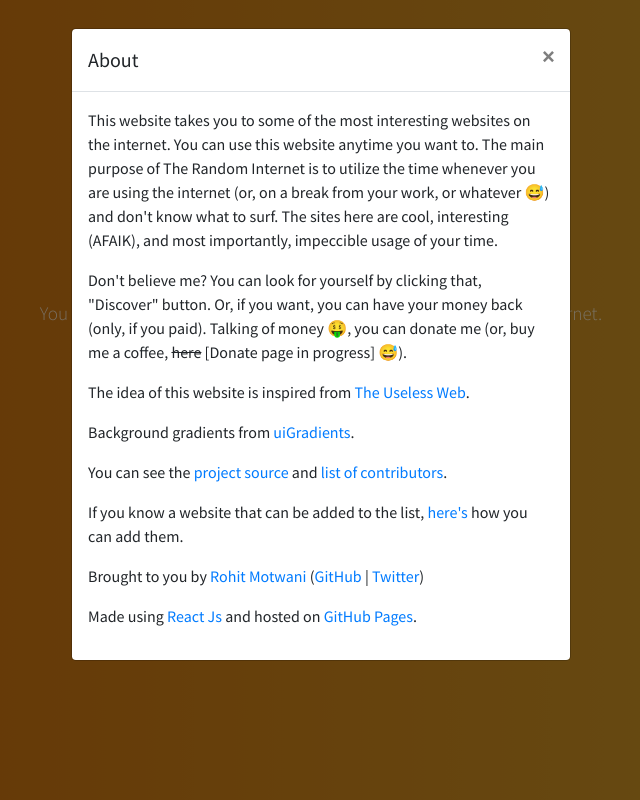
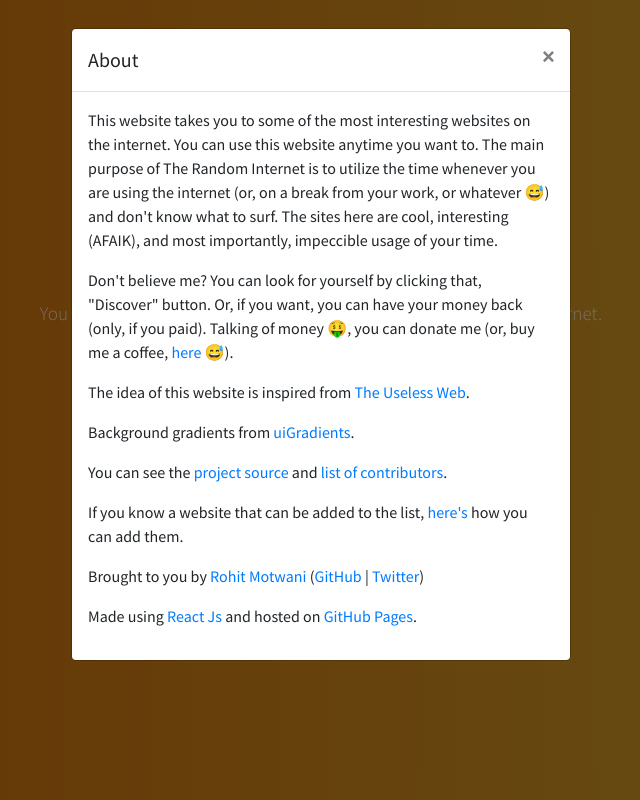
Before and after one commit to rohittm/the-random-internet, a React (Create React App) app: page / in a window 1280 px wide. Both pictures are taken after a click on the button "ABOUT". Shown: the whole page, without its empty margins (319-959 px from the left). Built offline with nearby package versions, Linux system fonts and the light colour scheme.

Commit message:
Added donation Link

```diff
--- a/src/App.js
+++ b/src/App.js
@@ -93,7 +93,7 @@
                     You can use this website anytime you want to. The main purpose of The Random Internet is to utilize the time whenever you are using the internet (or, on a break from your work, or whatever <span role="img" aria-labelledby="shy emoji">😅</span>) and don't know what to surf.
                     The sites here are cool, interesting (AFAIK), and most importantly, impeccible usage of your time.
                   </p>
-                  <p>Don't believe me? You can look for yourself by clicking that, "Discover" button. Or, if you want, you can have your money back (only, if you paid). Talking of money <span role="img" aria-labelledby="money emoji">🤑</span>, you can donate me (or, buy me a coffee, <del>here</del> [Donate page in progress] <span role="img" aria-labelledby="shy emoji">😅</span>).</p>
+                  <p>Don't believe me? You can look for yourself by clicking that, "Discover" button. Or, if you want, you can have your money back (only, if you paid). Talking of money <span role="img" aria-labelledby="money emoji">🤑</span>, you can donate me (or, buy me a coffee, <a href="https://www.paypal.me/RohitMotwani" rel="noopener noreferrer" target="_blank">here</a> <span role="img" aria-labelledby="shy emoji">😅</span>).</p>
                   <p>The idea of this website is inspired from <a href="http://www.theuselessweb.com/" target="_blank" rel="noopener noreferrer">The Useless Web</a>.</p>
                   <p>Background gradients from <a href="https://uigradients.com/" rel="noopener noreferrer" target="_blank">uiGradients</a>.</p>
                   <p>You can see the <a href="https://github.com/rohittm/the-random-internet" rel="noopener noreferrer" target="_blank">project source</a> and <a href="https://github.com/rohittm/the-random-internet/blob/master/CONTRIBUTORS.md" rel="noopener noreferrer" target="_blank">list of contributors</a>.</p>
```
